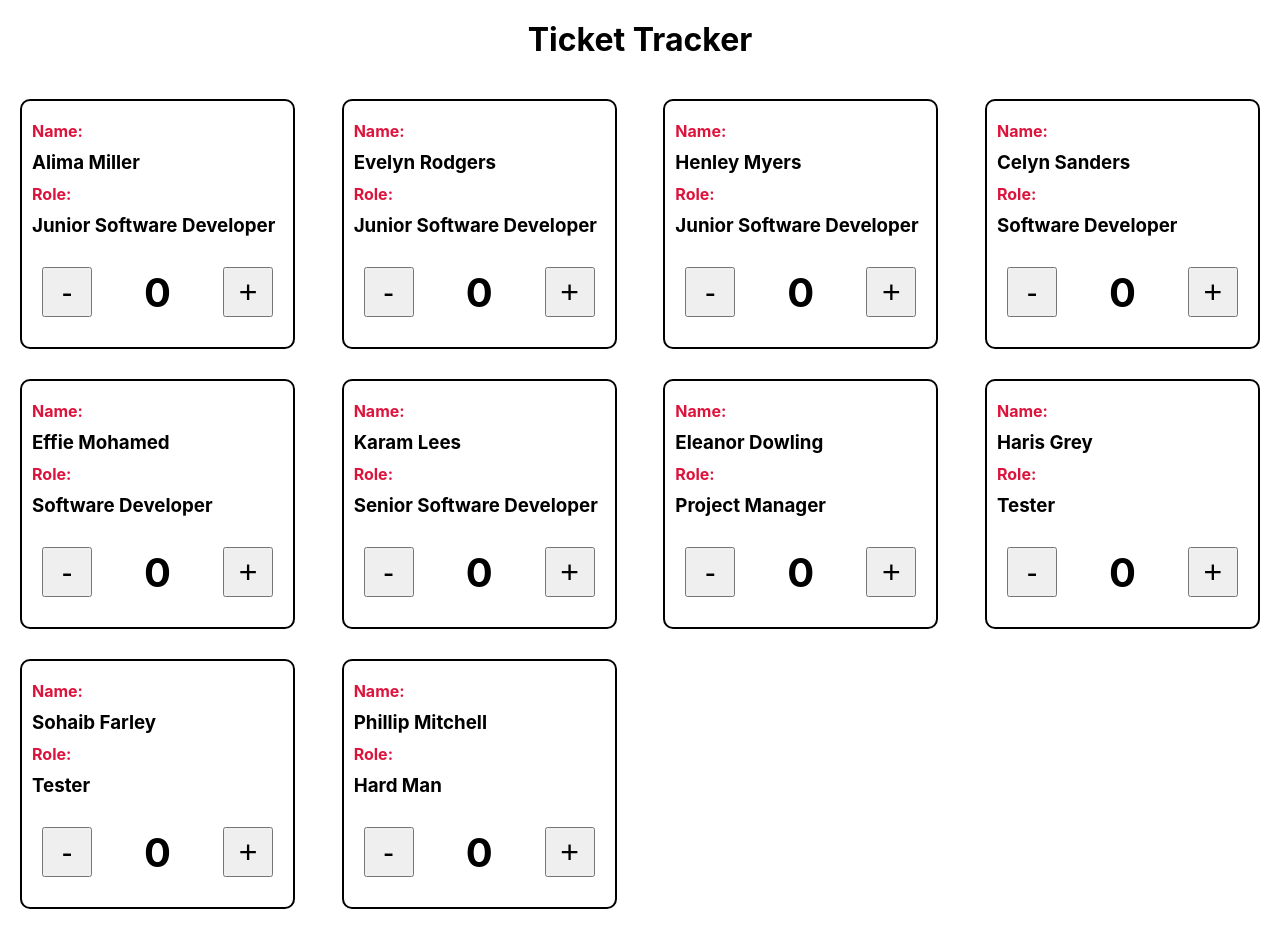
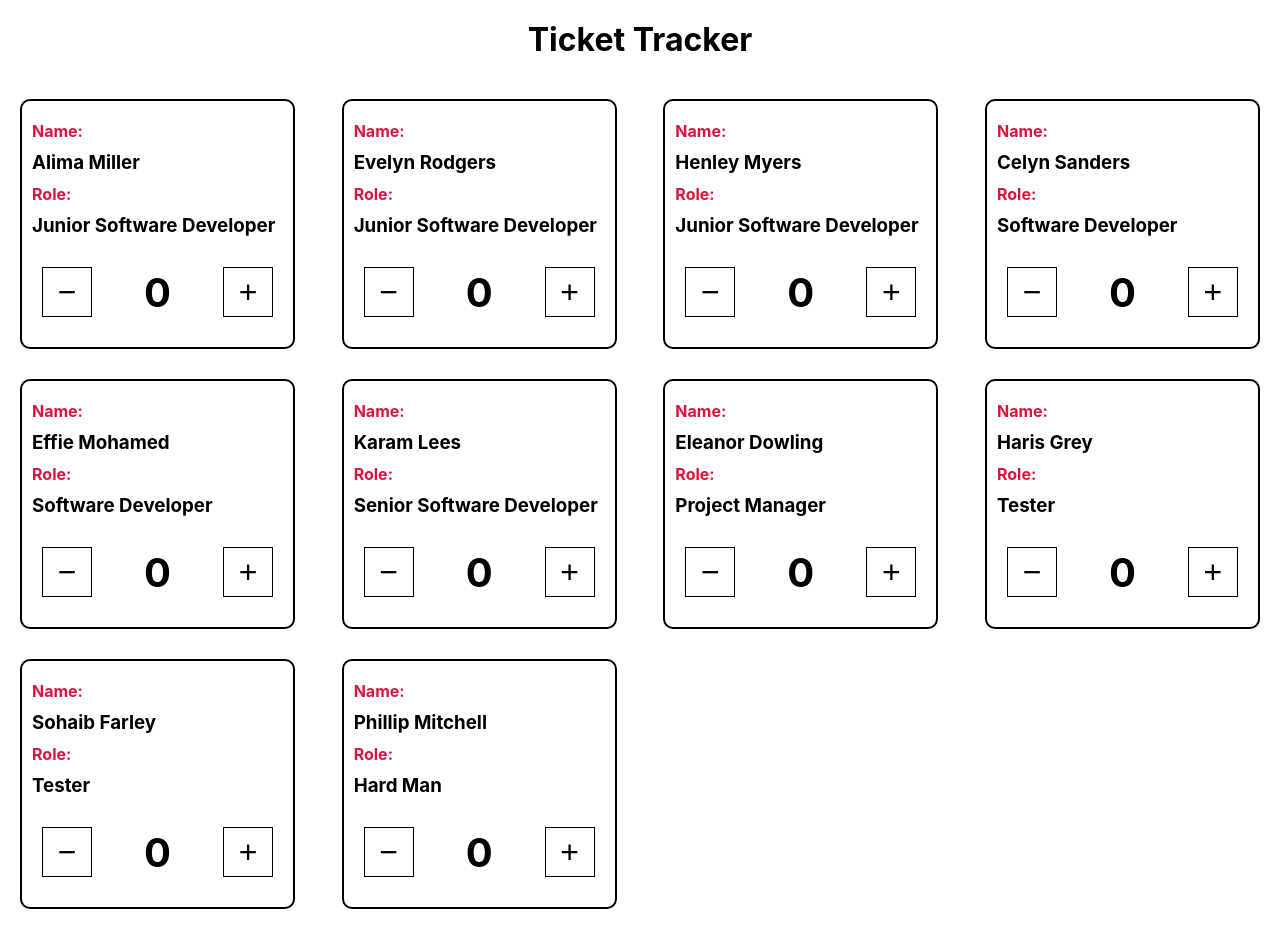
Before and after one commit to romanee-conti/javascript, a React (Create React App) app in the folder react/ticket-tracker/: page / in a window 1280 px wide. Built offline with nearby package versions, Linux system fonts and the light colour scheme.

Commit message:
styling and unicode for minus symbol added

```diff
--- a/react/ticket-tracker/src/App.module.scss
+++ b/react/ticket-tracker/src/App.module.scss
@@ -22,6 +22,7 @@
 
       &:hover {
         border-color: red;
+        background-color: rgba(0,0,0,.05);
     }
 
     }
--- a/react/ticket-tracker/src/components/Counter/Counter.jsx
+++ b/react/ticket-tracker/src/components/Counter/Counter.jsx
@@ -5,7 +5,13 @@ const Counter = () => {
     const [count, setCount] = useState(0);
     return (
         <div className={styles.counter}>
-            <button onClick={() => setCount(count - 1)}>-</button>
+            <button onClick={() => setCount(count - 1)}><>&#8722;</></button>
+
+            {
+            /* in order to render HTML entities, such as Unicode and characters
+            not on a standard keyboard, you must wrap the code inside fragments <>&#0000</> */
+            }
+
             <h1>{count}</h1>
             <button onClick={() => setCount(count + 1)}>+</button>
         </div>
--- a/react/ticket-tracker/src/components/Counter/Counter.module.scss
+++ b/react/ticket-tracker/src/components/Counter/Counter.module.scss
@@ -10,6 +10,14 @@
         font-size: 2rem;
         height: 50px;
         width: 50px;
+        border: 1px black solid;
+        background-color: white;
+
+        &:hover {
+            background-color: black;
+            color: white;
+            border-color: white;
+        }
     }
 
     h1 {
```
